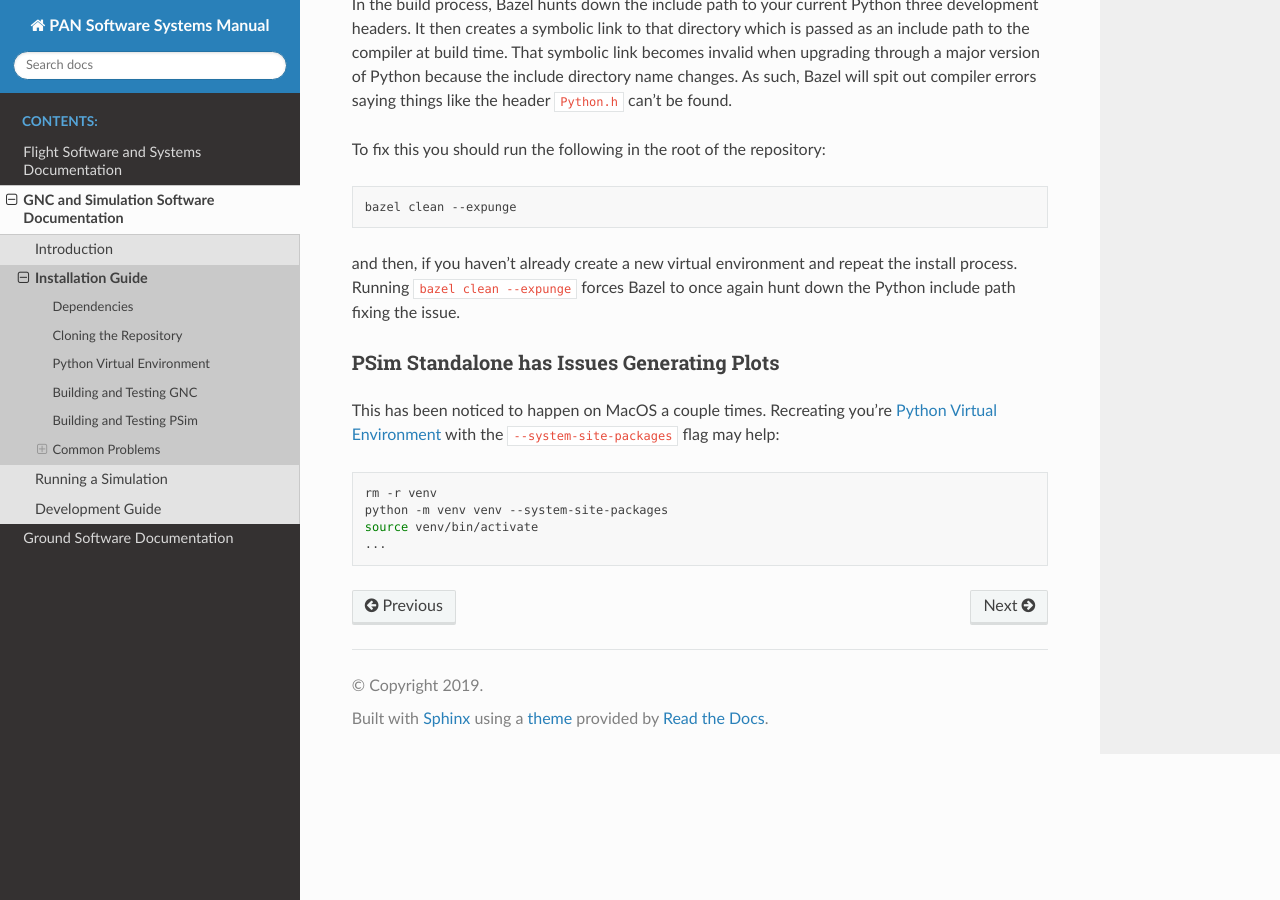
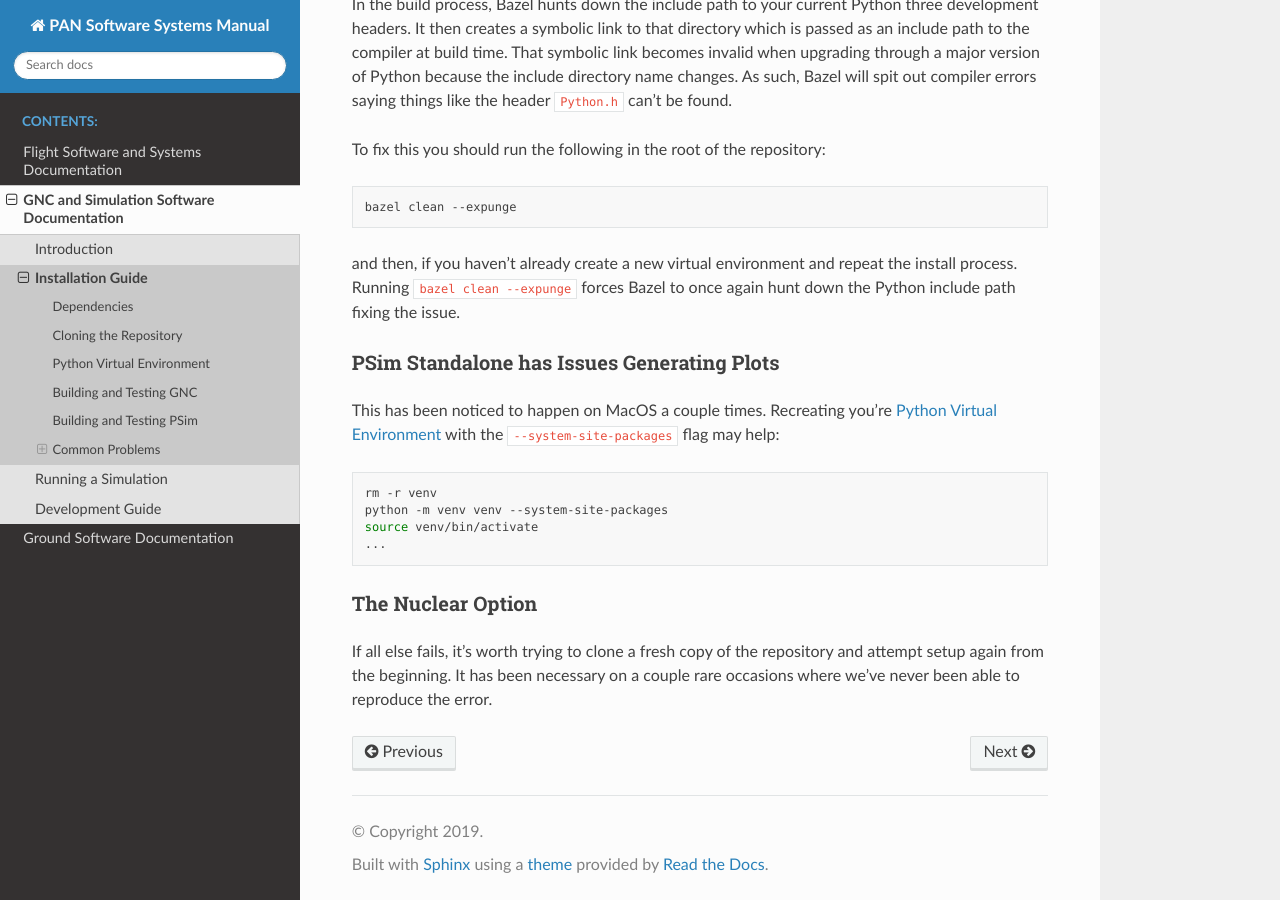
Before and after one commit to pathfinder-for-autonomous-navigation/Documentation, a Sphinx documentation site: the page built from source/psim/installation_guide.rst, in a window 1280 px wide and 900 px high, scrolled down 3515 px. Built offline with Sphinx 7.4.7 and the Read the Docs theme 2.0.0, drawn with Linux system fonts in a browser that asks for light colours.

Commit message:
The troubleshooting nuclear option

```diff
--- a/source/psim/installation_guide.rst
+++ b/source/psim/installation_guide.rst
@@ -204,3 +204,9 @@ Recreating you're :ref:`psim-installation-guide-python-virtual-environment` with
    python -m venv venv --system-site-packages
    source venv/bin/activate
    ...
+
+The Nuclear Option
+~~~~~~~~~~~~~~~~~~~~~~~~~~~~~~
+
+If all else fails, it's worth trying to clone a fresh copy of the repository and attempt setup again from the beginning.
+It has been necessary on a couple rare occasions where we've never been able to reproduce the error.
```
